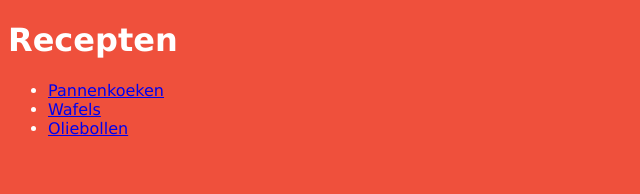
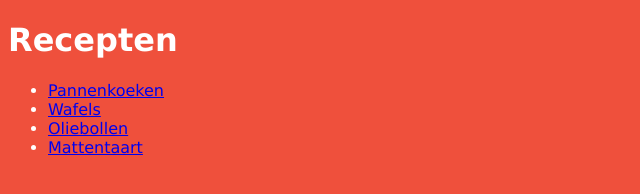
Before and after one commit to heidegoethals/recepten, a plain HTML site: page index.html in a window 1280 px wide. Shown: the whole page, without its empty margins (0-640 px from the left). Drawn offline with Linux system fonts and the light colour scheme.

Commit message:
index.html verwijst naar mattentaart.html

```diff
--- a/index.html
+++ b/index.html
@@ -12,6 +12,7 @@
 			<li><a href="pannenkoeken.html">Pannenkoeken</a></li>
 			<li><a href="wafels.html">Wafels</a></li>
 			<li><a href="oliebollen.html">Oliebollen</a></li>
+                        <li><a href='mattentaart.html'>Mattentaart</a></li>
 		</ul>
 	</nav>
 </body>
```
